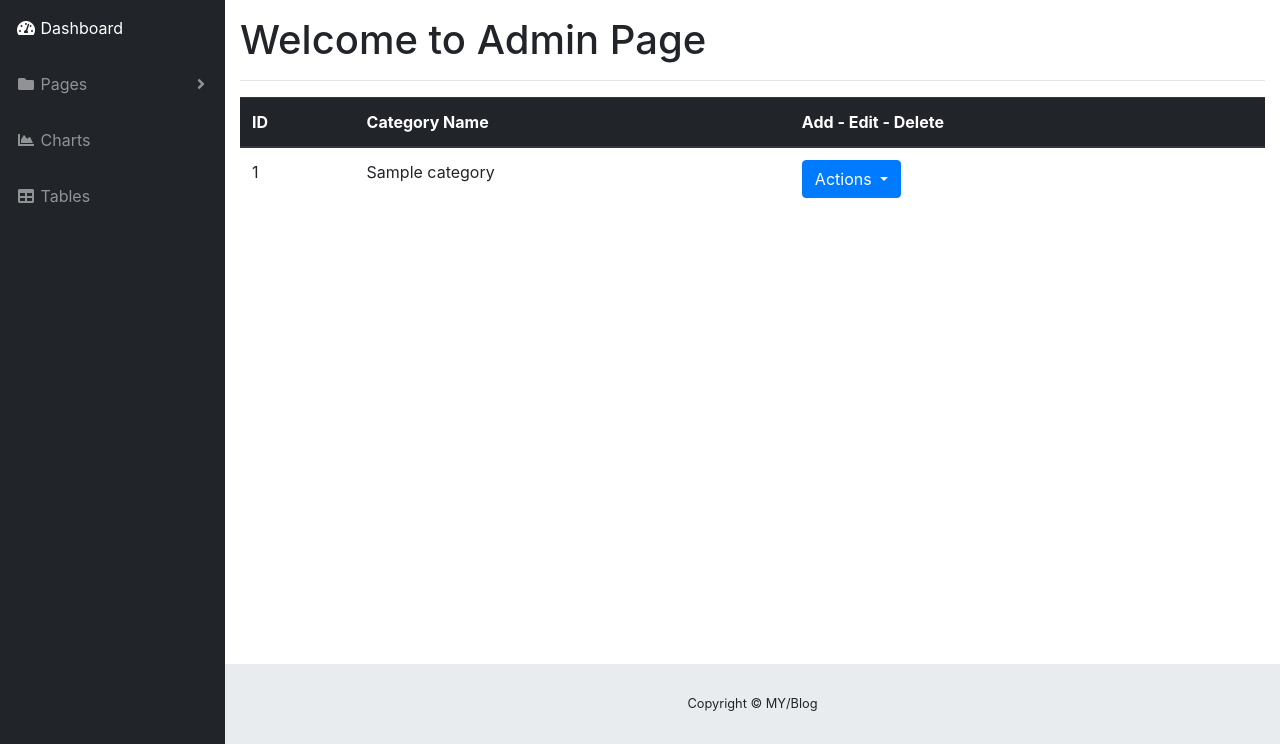
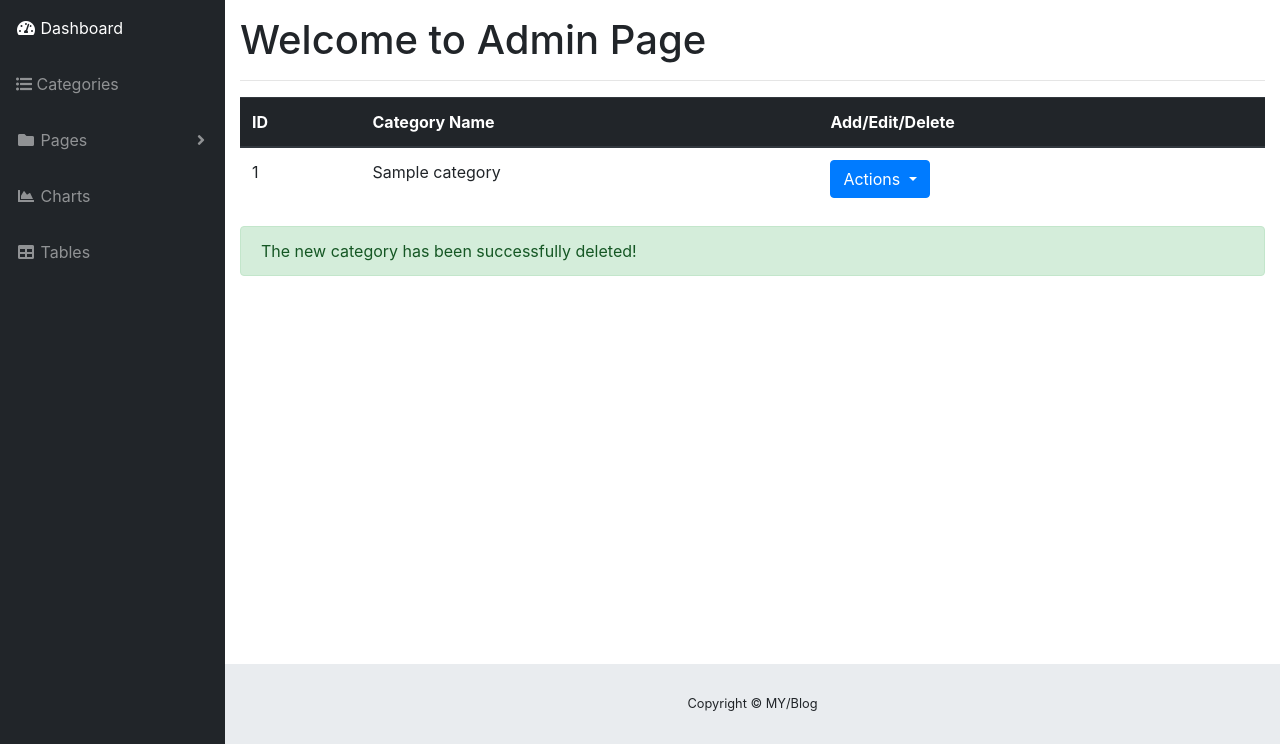
Before and after one commit to murat-yasar/CMS-PHP-MySQLi-, a PHP site: page /admin/categories.php in a window 1280 px wide. Shown: the part 56-800 px from the top of the page. Run offline with PHP 8.4, Linux system fonts and the light colour scheme; tables that the repository leaves empty or names only in its code hold one stand-in row (values such as "Sample post").

Commit message:
Complete: categories CRUD operations

```diff
--- a/admin/categories.php
+++ b/admin/categories.php
@@ -20,7 +20,6 @@
         <div class="container-fluid">
 
           <h1>Welcome to Admin Page</h1>
-
           <hr>
 
           <table class="table table bordered">
@@ -28,22 +27,45 @@
               <tr>
                 <th>ID</th>
                 <th>Category Name</th>
-                <th>Add - Edit - Delete</th>
+                <th>Add/Edit/Delete</th>
               </tr>
             </thead>
 
             <tbody>
 
               <?php
-              $sql_query = "SELECT * FROM categories";
+                if(isset($_POST["add_category"])){
+                  $category_name = $_POST["category_name"];
+                  if ($category_name == null || empty($category_name)){
+                    echo "<div class='alert alert-danger' role='alert'>Please, type a category name!</div>";
+                  } else {
+                    $sql_query = "INSERT INTO categories(category_name) VALUE('$category_name') ";
+                    $add_category = mysqli_query($conn, $sql_query);
+                    echo "<div class='alert alert-success' role='alert'>The new category has been successfully added!</div>";
+                  }
+                }
+              ?>
+
+              <?php
+                if(isset($_POST["edit_category"])){
+                  $edit_cat_title = $_POST["category_name_edit"];
+                  $sql_query_edit = "UPDATE categories SET category_name = '$edit_cat_title' WHERE category_id = '$_POST[category_id]'";
+                  $edit_category_query = mysqli_query($conn, $sql_query_edit);
+                  header("Location: categories.php");
+                }
+              ?>
+
+              <?php
+                $sql_query = "SELECT * FROM categories ORDER BY category_id DESC";
                 $categories = mysqli_query($conn, $sql_query);
+
+                $model_num = 1;
 
                 while ($category = mysqli_fetch_assoc($categories)){
                   $category_id = $category['category_id'];
                   $category_name = $category['category_name'];
 
-                echo "
-                <tr>
+                  echo "<tr>
                           <td>{$category_id}</td>
                           <td>{$category_name}</td>
                           <td>
@@ -54,22 +76,16 @@
                               <div class='dropdown-menu'>
                                 <a class='dropdown-item' href='#' data-toggle='modal' data-target='#add_modal'>Add</a>
                                 <div class='dropdown-divider'></div>
-                        <a class='dropdown-item' href='#' data-toggle='modal' data-target='#edit_modal'>Edit</a>
+                                <a class='dropdown-item' href='#' data-toggle='modal' data-target='#edit_modal$model_num'>Edit</a>
                                 <div class='dropdown-divider'></div>
-                        <a class='dropdown-item' href='#'>Delete</a>
+                                <a class='dropdown-item' href='categories.php?delete={$category_id}'>Delete</a>
                               </div>
                             </div>
                           </td>
-                </tr>
-                ";
-              }
-
+                        </tr>";
               ?>
 
-            </tbody>
-          </table>
-
-          <div id="edit_modal" class="modal fade">
+              <div id="edit_modal<?php echo $model_num; ?>" class="modal fade">
                 <div class="modal-dialog" role="document">
                   <div class="modal-content">
                     <div class="modal-header">
@@ -81,10 +97,10 @@
                     <div class="modal-body">
                       <form action="" method="post">
                         <div class="form-group">
-                      <input type="text" class="form-control" name="category_name" value="">
+                          <input type="text" class="form-control" name="category_name_edit" value="<?php if(isset($category_name)) echo $category_name; ?>">
                         </div>
                         <div class="form-group">
-                      <input type="hidden" value="" name="category_id">
+                          <input type="hidden" name="category_id" value="<?php echo $category['category_id']; ?>">
                           <input type="submit" class="btn btn-primary" name="edit_category" value="Edit Category">
                         </div>
                       </form>
@@ -92,6 +108,11 @@
                   </div>
                 </div>
               </div>
+
+              <?php $model_num++; } ?>
+
+            </tbody>
+          </table>
 
           <div id="add_modal" class="modal fade">
             <div class="modal-dialog" role="document">
@@ -116,6 +137,16 @@
             </div>
           </div>
 
+          <?php
+            if(isset($_GET["delete"])){
+              $del_category_id = $_GET["delete"];
+              $sql_query = "DELETE FROM categories WHERE category_id = {$del_category_id} ";
+              $del_category = mysqli_query($conn, $sql_query);
+              header("location: categories.php");
+            }
+            echo "<div class='alert alert-success' role='alert'>The new category has been successfully deleted!</div>";
+          ?>
+
         </div> <!-- /.container-fluid -->
 
         <!-- Footer -->
--- a/admin/includes/admin_sidebar.php
+++ b/admin/includes/admin_sidebar.php
@@ -5,6 +5,11 @@
       <i class="fas fa-fw fa-tachometer-alt"></i>
       <span>Dashboard</span>
       </a>
+   </li>
+   <li class="nav-item">
+      <a class="nav-link" href="categories.php">
+      <i class="fas fa-list-ul"></i>
+      <span>Categories</span></a>
    </li>
    <li class="nav-item dropdown">
       <a class="nav-link dropdown-toggle" href="#" id="pagesDropdown" role="button" data-toggle="dropdown" aria-haspopup="true" aria-expanded="false">
```
Lines whose indentation alone changed are shown as unchanged.
